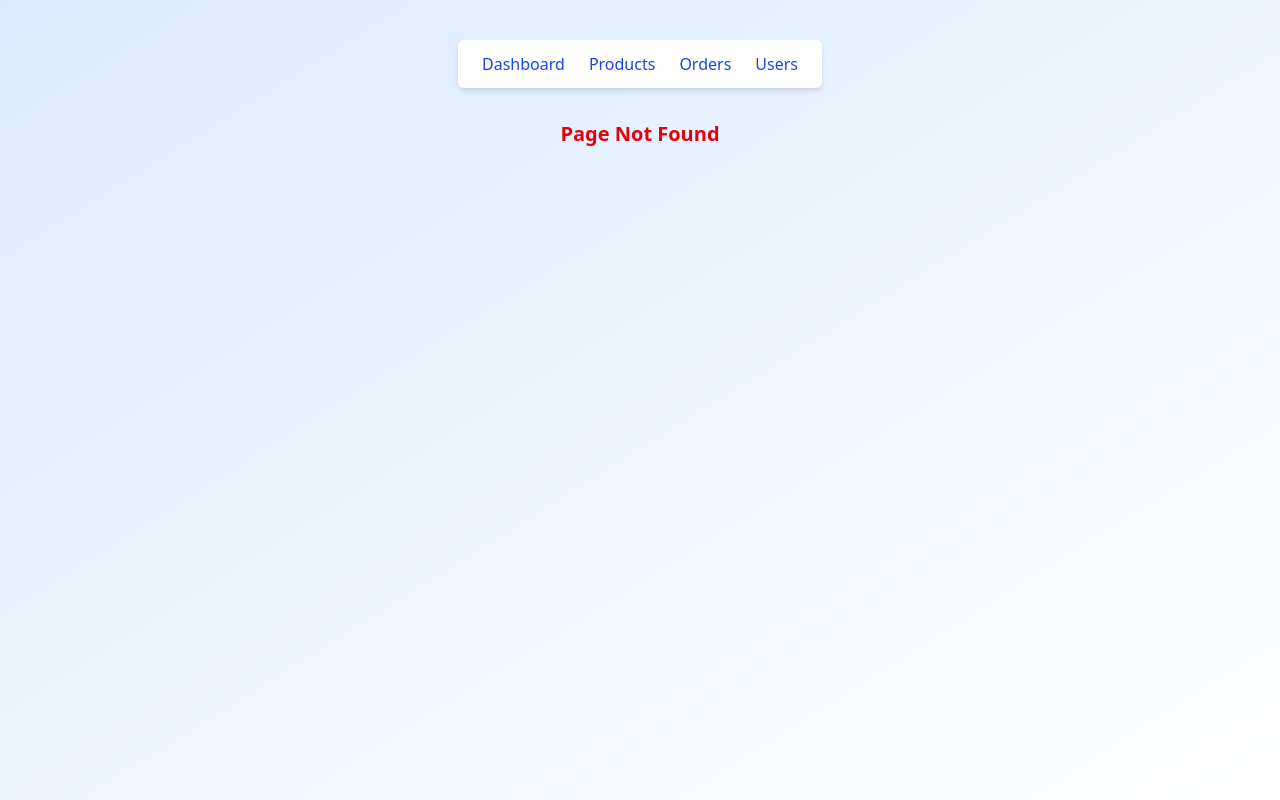
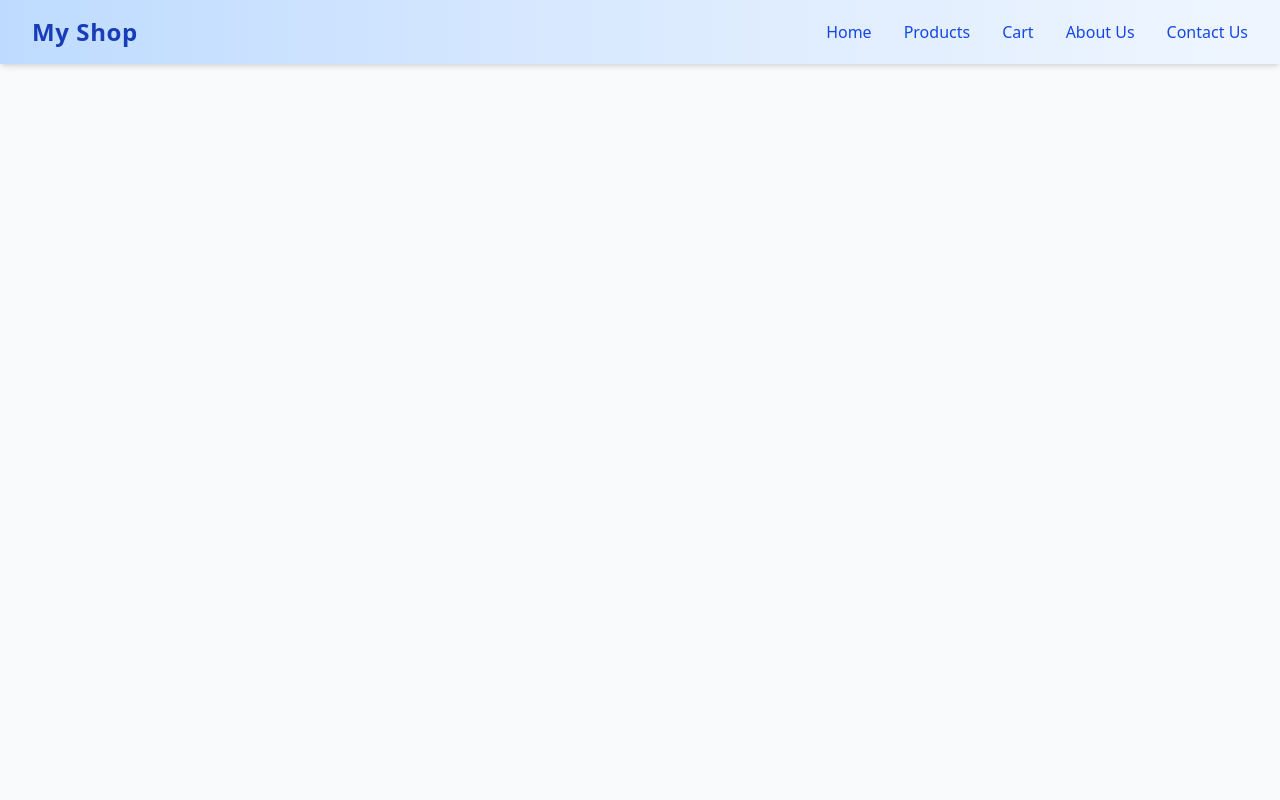
Before and after one commit to Dilmi05/cbc-frontend, a React (Vite) app: page /admin in a window 1280 px wide. Before the commit this address had no page. Built offline with nearby package versions, Linux system fonts and the light colour scheme.

Commit message:
edit adminhomepage and header files

```diff
--- a/package.json
+++ b/package.json
@@ -4,7 +4,7 @@
   "version": "0.0.0",
   "type": "module",
   "scripts": {
-    "dev": "vite",
+    "dev": "vite --host",
     "build": "vite build",
     "lint": "eslint .",
     "preview": "vite preview"
--- a/src/components/cartCard.jsx
+++ b/src/components/cartCard.jsx
@@ -41,7 +41,6 @@ export default function CartCard(props){
           <td><img src ={product?.image[0]} className="w-[90px] h-[90] object-cover"/></td>
             <td>{product?.productName}</td>
             <td>{productId}</td>
-            <td>x</td>
             <td>{qty}</td>
             <td>LKR.{product?.lastPrice.toFixed(2)}</td>
             <td className="text center">{(product?.lastPrice*qty).toFixed(2)}</td>
--- a/src/components/header.jsx
+++ b/src/components/header.jsx
@@ -1,34 +1,75 @@
-import profilePic from '../assets/logo.jpg';
-
-import { Link, Route, Routes } from "react-router-dom";
-import AddProductForm from "../pages/admin/addProductForm";
-import AdminProductPage from "../pages/admin/adminProductPage";
-import EditProduct from "../pages/admin/editProduct";
-import ProductPage from '../pages/product'
+import { Link } from "react-router-dom";
+import { Routes, Route } from "react-router-dom";
+import ProductPage from "../pages/product";
+import ProductOverView from "../pages/productOverView";
+import Cart from "../pages/cart";
 
 
-export default function Header(){
-    return(
-    <div className="bg-gradient-to-br from-blue-100 to-white w-full min-h-screen flex flex-col items-center justify-start py-10 px-4">
+export default function UserNavbar() {
+  return (
+    // ✅ No full-height wrapper, only header
+    <header className="sticky top-0 z-50 bg-gradient-to-r from-blue-200 via-blue-100 to-blue-50 shadow-md">
+      <div className="max-w-7xl mx-auto flex justify-between items-center px-8 py-4">
+        {/* Logo / Title */}
 
-      {/* Navigation */}
-      <nav className="mb-8 flex space-x-6 text-blue-700 font-medium bg-white shadow-md px-6 py-3 rounded-md">
-        <Link to="dashboard" className="hover:text-blue-900 transition">Dashboard</Link>
-        <Link to="products" className="hover:text-blue-900 transition">Products</Link>
-        <Link to="orders" className="hover:text-blue-900 transition">Orders</Link>
-        <Link to="users" className="hover:text-blue-900 transition">Users</Link>
-      </nav>
 
-      {/* Page Routes */}
-      <Routes>
-        <Route path="dashboard" element={<h1 className="text-2xl font-bold text-blue-700">Dashboard</h1>} />
-        <Route path="products" element={<AdminProductPage />} />
-        <Route path="products/addproduct" element={<AddProductForm />} />
-        <Route path="products/editproduct" element={<EditProduct/>} />
-        <Route path="orders" element={<h1 className="text-2xl font-bold text-blue-700">Orders</h1>} />
-        <Route path="users" element={<h1 className="text-2xl font-bold text-blue-700">Users</h1>} />
-        <Route path="/*" element={<h1 className="text-xl font-semibold text-red-600">Page Not Found</h1>} />
-      </Routes>
-    </div>
+        {/* Navigation */}
+        <nav className="flex space-x-8 text-blue-700 font-medium">
+          <Link
+            to="/"
+            className="relative group hover:text-blue-900 transition"
+          >
+            Home
+            <span className="absolute left-0 -bottom-1 w-0 h-0.5 bg-blue-700 transition-all group-hover:w-full"></span>
+          </Link>
+          <Link
+            to="/product"
+            className="relative group hover:text-blue-900 transition"
+          >
+            product
+            <span className="absolute left-0 -bottom-1 w-0 h-0.5 bg-blue-700 transition-all group-hover:w-full"></span>
+          </Link>
+          <Link
+            to="/cart"
+            className="relative group hover:text-blue-900 transition"
+          >
+            Cart
+            <span className="absolute left-0 -bottom-1 w-0 h-0.5 bg-blue-700 transition-all group-hover:w-full"></span>
+          </Link>
+          <Link
+            to="/about"
+            className="relative group hover:text-blue-900 transition"
+          >
+            About Us
+            <span className="absolute left-0 -bottom-1 w-0 h-0.5 bg-blue-700 transition-all group-hover:w-full"></span>
+          </Link>
+          <Link
+            to="/contact"
+            className="relative group hover:text-blue-900 transition"
+          >
+            Contact Us
+            <span className="absolute left-0 -bottom-1 w-0 h-0.5 bg-blue-700 transition-all group-hover:w-full"></span>
+          </Link>
+          <Link
+              to="/product-overview"
+              className="relative group hover:text-blue-900 transition"
+            >productOverView
+              <span className="absolute left-0 -bottom-1 w-0 h-0.5 bg-blue-700 transition-all group-hover:w-full"></span>
+            </Link>
+        </nav>
+
+
+
+     <main className="flex-1 max-w-7xl mx-auto w-full px-8 py-10">
+        <Routes>
+
+          <Route path="/product" element={<ProductPage />} />
+          <Route path="/product-overview/:id" element={<ProductPage />} />
+          <Route path="/cart" element={<Cart />} />
+        </Routes>
+      </main>
+
+      </div>
+    </header>
   );
 }
--- a/src/pages/adminHomePage.jsx
+++ b/src/pages/adminHomePage.jsx
@@ -1,10 +1,64 @@
-import { Routes, Route, Link } from "react-router-dom";
-import Header from "../components/header"; // ✅ Correct import
+import { Link, Routes, Route } from "react-router-dom";
+import ProductPage from "../pages/product";
 
-export default function AdminHomePage() {
+export default function UserLayout() {
   return (
-     <div>
-       <Header/>
-     </div>
-   );
+    <div className="min-h-screen flex flex-col bg-gray-50">
+      {/* ✅ User Navbar */}
+      <header className="sticky top-0 z-50 bg-gradient-to-r from-blue-200 via-blue-100 to-blue-50 shadow-md">
+        <div className="max-w-7xl mx-auto flex justify-between items-center px-8 py-4">
+          <h1 className="text-2xl font-extrabold text-blue-800 tracking-wide">
+            My Shop
+          </h1>
+
+          {/* Navigation */}
+          <nav className="flex space-x-8 text-blue-700 font-medium">
+            <Link
+              to="/"
+              className="relative group hover:text-blue-900 transition"
+            >
+              Home
+              <span className="absolute left-0 -bottom-1 w-0 h-0.5 bg-blue-700 transition-all group-hover:w-full"></span>
+            </Link>
+            <Link
+              to="/product"
+              className="relative group hover:text-blue-900 transition"
+            >
+              Products
+              <span className="absolute left-0 -bottom-1 w-0 h-0.5 bg-blue-700 transition-all group-hover:w-full"></span>
+            </Link>
+            <Link
+              to="/cart"
+              className="relative group hover:text-blue-900 transition"
+            >
+              Cart
+              <span className="absolute left-0 -bottom-1 w-0 h-0.5 bg-blue-700 transition-all group-hover:w-full"></span>
+            </Link>
+            <Link
+              to="/about"
+              className="relative group hover:text-blue-900 transition"
+            >
+              About Us
+              <span className="absolute left-0 -bottom-1 w-0 h-0.5 bg-blue-700 transition-all group-hover:w-full"></span>
+            </Link>
+            <Link
+              to="/contact"
+              className="relative group hover:text-blue-900 transition"
+            >
+              Contact Us
+              <span className="absolute left-0 -bottom-1 w-0 h-0.5 bg-blue-700 transition-all group-hover:w-full"></span>
+            </Link>
+
+          </nav>
+        </div>
+      </header>
+
+      {/* ✅ Page Content */}
+      <main className="flex-1 max-w-7xl mx-auto w-full px-8 py-10">
+        <Routes>
+          <Route path="/product" element={<ProductPage />} />
+         </Routes>
+      </main>
+    </div>
+  );
 }
--- /dev/null
+++ b/src/pages/home/adminLayerOut.jsx
@@ -0,0 +1,13 @@
+import { Outlet } from "react-router-dom";
+import AdminNavbar from "../components/AdminNavbar";
+
+export default function AdminLayout() {
+  return (
+    <div className="min-h-screen flex flex-col">
+      <AdminNavbar />
+      <main className="flex-1 p-6 bg-gray-50">
+        <Outlet /> {/* Renders admin child routes */}
+      </main>
+    </div>
+  );
+}
--- /dev/null
+++ b/src/pages/home/useLayerout.jsx
@@ -0,0 +1,13 @@
+import { Outlet } from "react-router-dom";
+import UserNavbar from "../components/UserNavbar";
+
+export default function UserLayout() {
+  return (
+    <div className="min-h-screen flex flex-col">
+      <UserNavbar />
+      <main className="flex-1 p-6">
+        <Outlet /> {/* Renders child routes */}
+      </main>
+    </div>
+  );
+}
--- /dev/null
+++ b/src/pages/home/userHomePage.jsx
@@ -0,0 +1,9 @@
+import { Routes, Route, Link } from "react-router-dom";
+
+export default function UserHomePage() {
+  return (
+     <div>
+        <h1>hello</h1>
+     </div>
+   );
+}
--- a/src/pages/homePage.jsx
+++ b/src/pages/homePage.jsx
@@ -1,10 +1,12 @@
- import { Link } from 'react-router-dom';
- import Header from '../components/header';
+import { Routes, Route, Link } from "react-router-dom";
+import UserNavbar from '../components/header';
 
 export default function HomePage() {
+
   return (
     <div className="min-h-screen flex flex-col font-sans bg-gradient-to-br from-blue-50 to-white text-gray-800">
 
+    <UserNavbar />
 
 
 
@@ -32,6 +34,7 @@ export default function HomePage() {
         </Link>
       </div>
 
+
       {/* Footer */}
       <footer className="bg-gray-100 text-center py-4 mt-auto">
         &copy; {new Date().getFullYear()} My Website. All rights reserved.
--- a/src/pages/logingPage.jsx
+++ b/src/pages/logingPage.jsx
@@ -2,12 +2,10 @@ import React, { useState } from 'react';
 import axios from 'axios';
 import { toast } from 'react-toastify';
 import profilePic from '../assets/logo.jpg';
- import Header from '../components/header';
 
 export default function LoginPage() {
 
-    <Header/>
-  const [email, setEmail] = useState('');
+   const [email, setEmail] = useState('');
   const [password, setPassword] = useState('');
 
   function handleLogin(e) {
--- a/src/pages/product.jsx
+++ b/src/pages/product.jsx
@@ -4,6 +4,7 @@ import { toast } from "react-hot-toast";
 import ProductCard from "../components/productCard";
 
 export default function ProductPage() {
+
   const [products, setProducts] = useState([]);
   const [loadingStatus, setLoadingStatus] = useState("loading");
 
```
Also changed, not shown: src/App.jsx (+8 -1 lines), src/pages/cart.jsx (+45 -14 lines).
